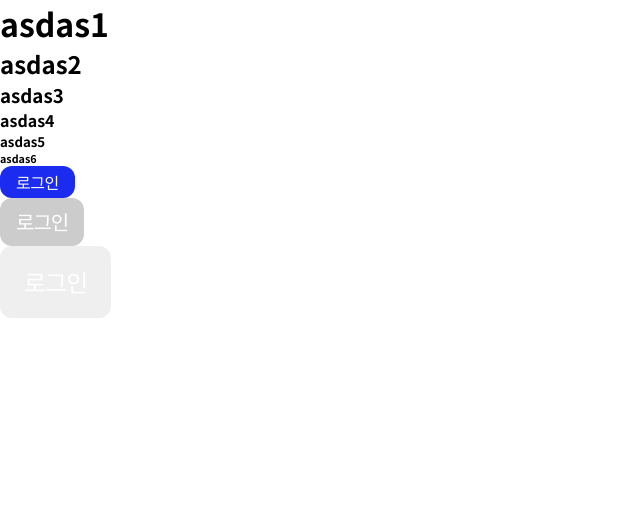
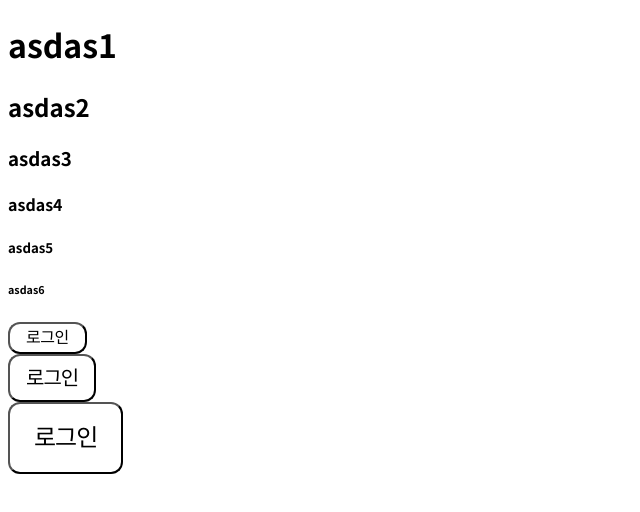
Before and after one commit to jiyeon12345/photolink-web-next, a Next.js app: page / in a window 1280 px wide. Shown: the top 512 px of the page, without its empty margins (0-640 px from the left). Built offline with nearby package versions, Linux system fonts and the light colour scheme.

Commit message:
[NEXT-1] Setting

```diff
--- a/app/ReactQueryJotaiProvider.tsx
+++ b/app/ReactQueryJotaiProvider.tsx
@@ -5,7 +5,6 @@ import { useRef } from 'react'
 import { QueryClient, QueryClientProvider } from 'react-query'
 import { worker } from '../mocks/worker'
 import GlobalStyle from '@/styles/GlobalStyle'
-import GlobalHooks from '@/components/GlobalHooks'
 
 // ! 에러떠서 주석처리함
 // if (process.env.NODE_ENV === 'development') {
@@ -39,7 +38,6 @@ export default function ReactQueryJotaiProvider({
 
   return (
     <QueryClientProvider client={queryClient.current}>
-      <GlobalStyle />
       <Provider>{children}</Provider>
     </QueryClientProvider>
   )
--- a/app/layout.tsx
+++ b/app/layout.tsx
@@ -1,8 +1,7 @@
-import StyledComponentsRegistry from '@/lib/registry'
+import StyledComponentsRegistry from '@/app/registry'
 import ReactQueryJotaiProvider from './ReactQueryJotaiProvider'
 import { notoSansKR } from '@/styles/theme/font'
 import GlobalHooks from '@/components/GlobalHooks'
-import Modals from '@/components/common/Modals/Modal'
 
 export const metadata = {
   title: 'Create Next App',
@@ -18,9 +17,11 @@ export default function RootLayout({ children }: RootLayoutProps) {
     <ReactQueryJotaiProvider>
       <html lang="ko" className={`${notoSansKR.className}`}>
         <body>
-          <GlobalHooks />
-          <StyledComponentsRegistry>{children}</StyledComponentsRegistry>
-          <div id="root" />
+          <StyledComponentsRegistry>
+            <div id="root" />
+            <GlobalHooks />
+            {children}
+          </StyledComponentsRegistry>
         </body>
       </html>
     </ReactQueryJotaiProvider>
--- a/lib/registry.tsx
+++ b/app/registry.tsx
@@ -4,8 +4,6 @@ import React, { useState } from 'react'
 import { useServerInsertedHTML } from 'next/navigation'
 import { ServerStyleSheet, StyleSheetManager } from 'styled-components'
 import GlobalStyle from '@/styles/GlobalStyle'
-import Suspense from '@/components/Suspense'
-import GlobalHooks from '@/components/GlobalHooks'
 
 export default function StyledComponentsRegistry({
   children,
@@ -17,6 +15,7 @@ export default function StyledComponentsRegistry({
   useServerInsertedHTML(() => {
     const styles = styledComponentsStyleSheet.getStyleElement()
     styledComponentsStyleSheet.instance.clearTag()
+
     return <>{styles}</>
   })
 
--- a/next.config.js
+++ b/next.config.js
@@ -3,12 +3,6 @@ const nextConfig = {
   compiler: {
     styledComponents: true, // * Styled Components의 서버사이드 렌더링을 가능하게 하기 위한 설정
   },
-  exportPathMap: async function (defaultPathMap) {
-    return {
-      ...defaultPathMap,
-      '/': { page: '/' },
-    }
-  },
 }
 
 module.exports = nextConfig
--- a/package.json
+++ b/package.json
@@ -4,7 +4,7 @@
   "private": true,
   "scripts": {
     "dev": "next dev",
-    "build": "next build",
+    "build": "env | grep -e __NEXT_PRIVATE_PREBUNDLED_REACT >> .env.production && next build",
     "start": "next start",
     "lint": "next lint"
   },
--- a/styles/GlobalStyle.tsx
+++ b/styles/GlobalStyle.tsx
@@ -1,6 +1,6 @@
 'use client'
 
-import { createGlobalStyle, css } from 'styled-components'
+import { createGlobalStyle } from 'styled-components'
 import { generateHexVariables } from './utils/variables'
 
 const GlobalStyle = createGlobalStyle`
@@ -17,7 +17,7 @@ const GlobalStyle = createGlobalStyle`
 
     html {
         width: 100%;
-        hegith: 100vh;
+        height: 100vh;
         overflow: hidden;
     }
 
```
